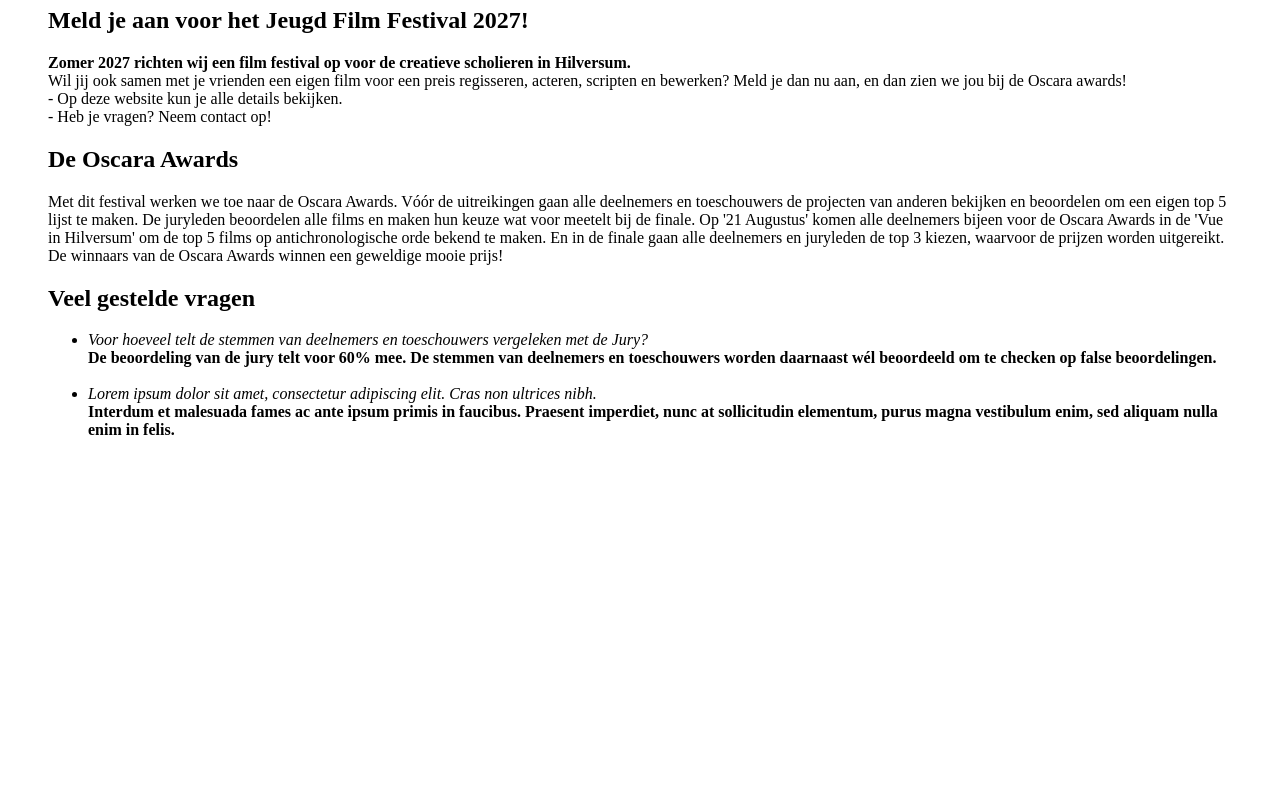
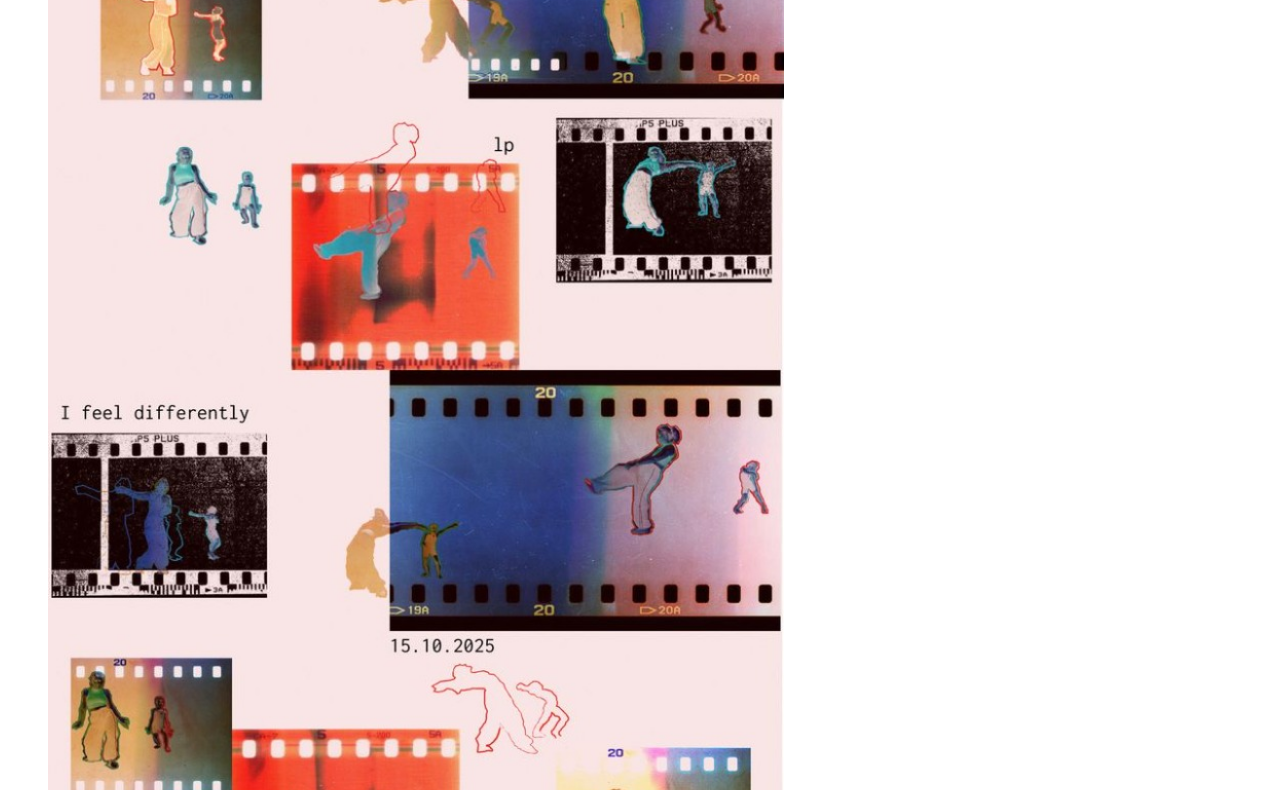
Before and after one commit to Gabriella-spiralen/html-weekopdracht-2-bouwen, a plain HTML site: page index.html in a window 1280 px wide. Shown: the part 121-911 px from the top of the page. Before the commit the page ends 800 px from the top, so only its background shows below. Drawn offline with Linux system fonts and the light colour scheme.

Commit message:
WebLab Run 27-11-2026 12:35:17 (UTC+01:00)

```diff
--- a/index.html
+++ b/index.html
@@ -6,6 +6,7 @@
     <title>FutureOfFilm</title>
 </head>
 <body style="padding: 40px">
+  <img src="Film.jpg" alt="Graphic design van filmstroken" width="736" height="1042">
     <h1>Future Of Film </h1>
     <h2>Meld je aan voor het Jeugd Film Festival 2027!</h2>
     <p><strong> Zomer 2027 richten wij een film festival op voor de creatieve scholieren in Hilversum.</strong> <br>Wil jij ook samen met je vrienden een eigen film voor een preis regisseren, acteren, scripten en bewerken? Meld je dan nu aan, en dan zien we jou bij de Oscara awards! <br> - Op deze website kun je alle details bekijken. <br> - Heb je vragen? Neem contact op!</p>
```
Also changed, not shown: 1 other file.
